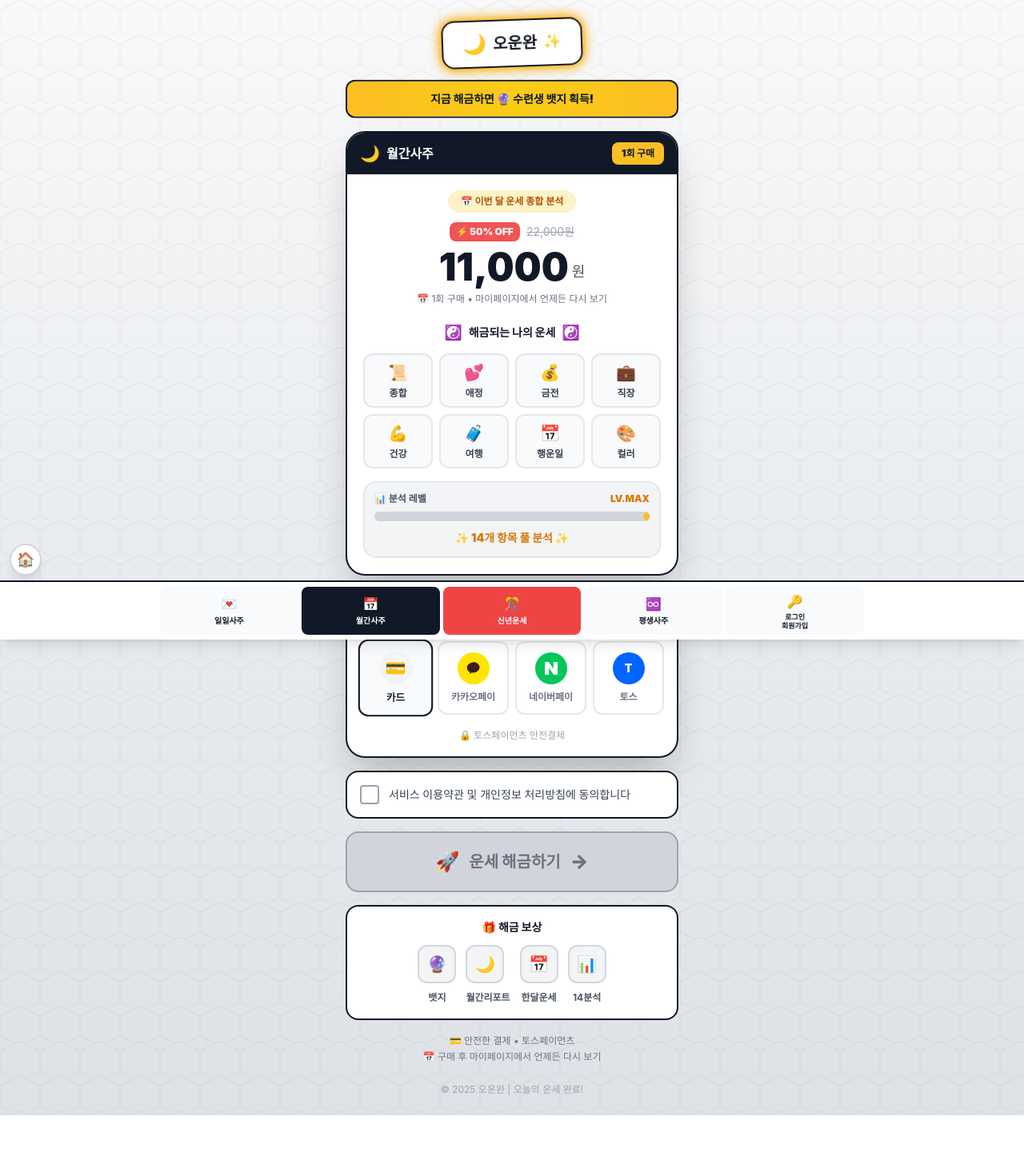
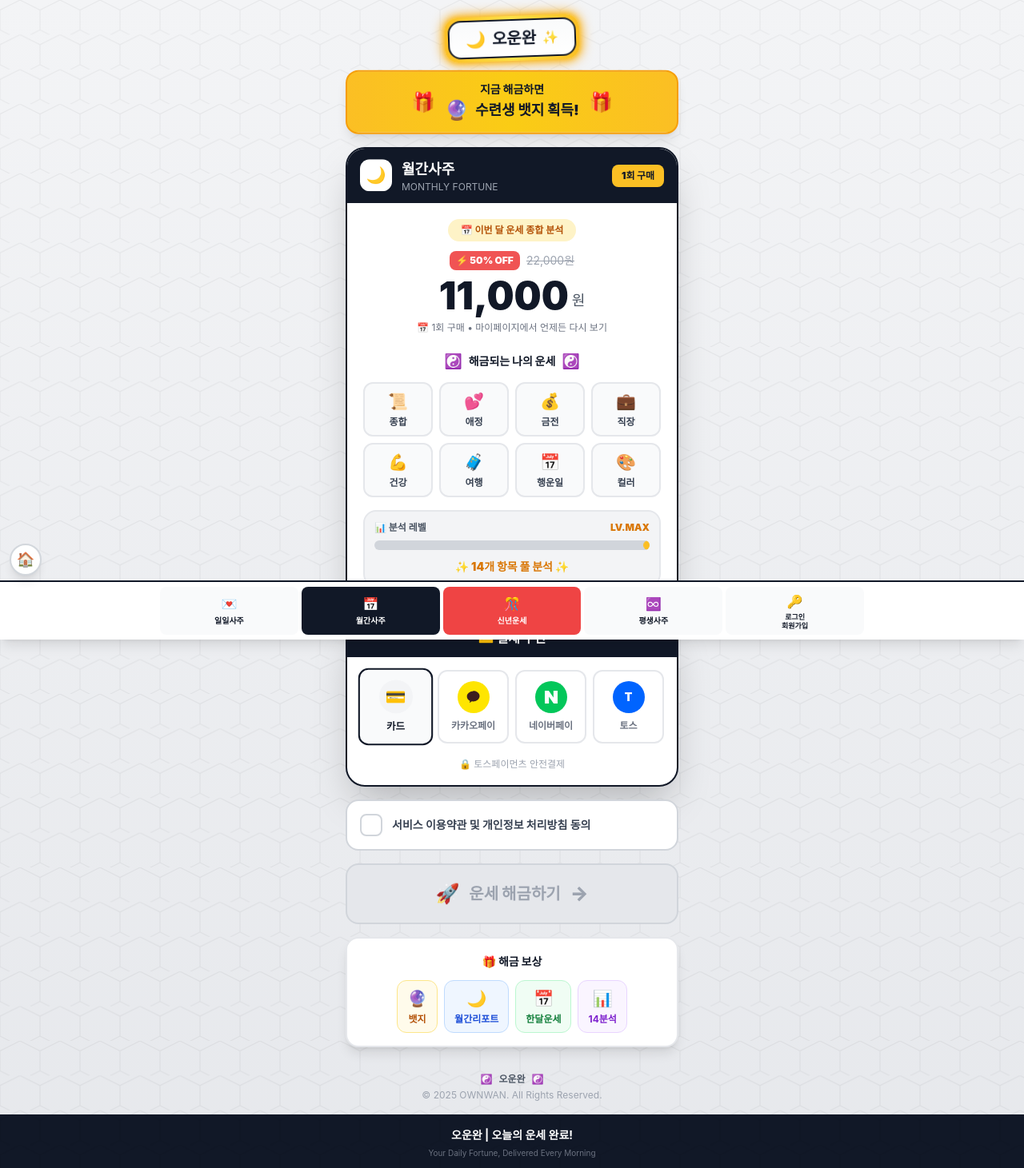
Before and after one commit to owuwan/ownwan-frontend, a React (Create React App) app: page /monthly-payment in a window 1280 px wide. Shown: the top 1461 px of the page at 80% size. Built offline with nearby package versions, Linux system fonts and the light colour scheme.

Commit message:
월간사주 결제페이지 V6 디자인

```diff
--- a/src/components/MonthlyPaymentPage.jsx
+++ b/src/components/MonthlyPaymentPage.jsx
@@ -1,9 +1,95 @@
 import React, { useState } from 'react';
+import { useNavigate } from 'react-router-dom';
+import { Check } from 'lucide-react';
+import Footer from './Footer';
+import LoadingScreen from './LoadingScreen';
 
-// V6 월간사주 결제페이지 미리보기
-export default function MonthlyPaymentPageV6Preview() {
+export default function MonthlyPaymentPage() {
+  const navigate = useNavigate();
   const [selectedMethod, setSelectedMethod] = useState('card');
   const [agreed, setAgreed] = useState(false);
+  const [isLoading, setIsLoading] = useState(false);
+
+  const handleBack = () => {
+    navigate(-1);
+  };
+
+  const handlePayment = async () => {
+    if (!agreed) {
+      alert('서비스 이용약관에 동의해주세요!');
+      return;
+    }
+
+    // 로그인 체크
+    const token = localStorage.getItem('access_token');
+    if (!token) {
+      alert('로그인이 필요합니다.');
+      navigate('/login');
+      return;
+    }
+
+    // 사용자 생년월일 정보 가져오기
+    try {
+      const backendUrl = process.env.REACT_APP_BACKEND_URL || 'https://ownwan-backend.onrender.com';
+
+      const profileRes = await fetch(`${backendUrl}/api/profile`, {
+        headers: {
+          'Authorization': `Bearer ${token}`
+        }
+      });
+
+      const profileData = await profileRes.json();
+
+      if (!profileData.success || !profileData.birth) {
+        alert('생년월일 정보가 필요합니다. 마이페이지에서 입력해주세요.');
+        navigate('/mypage');
+        return;
+      }
+
+      // TODO: 실제 결제 연동 (토스페이먼츠)
+      // 지금은 테스트용으로 바로 API 호출
+
+      const birth = profileData.birth;
+      const now = new Date();
+      const requestData = {
+        name: profileData.name || '사용자',
+        birthYear: birth.year,
+        birthMonth: birth.month,
+        birthDay: birth.day,
+        birthHour: birth.hour || 12,
+        gender: profileData.gender || '남자',
+        isLunar: birth.is_lunar || false,
+        targetYear: now.getFullYear(),
+        targetMonth: now.getMonth() + 1
+      };
+
+      setIsLoading(true);
+      // 월간사주 API 호출
+      const fortuneRes = await fetch(`${backendUrl}/api/monthly-saju`, {
+        method: 'POST',
+        headers: {
+          'Content-Type': 'application/json',
+          'Authorization': `Bearer ${token}`
+        },
+        body: JSON.stringify(requestData)
+      });
+
+      const fortuneData = await fortuneRes.json();
+
+      if (fortuneData.gpt_fortune) {
+        // 결과 페이지로 이동
+        navigate('/monthly-result', { state: { monthlyData: fortuneData } });
+      } else {
+        alert('운세 생성에 실패했습니다: ' + (fortuneData.error || '알 수 없는 오류'));
+        setIsLoading(false);
+      }
+
+    } catch (error) {
+      console.error('Error:', error);
+      alert('오류가 발생했습니다: ' + error.message);
+      setIsLoading(false);
+    }
+  };
 
   const paymentMethods = [
     { id: 'card', icon: '💳', label: '카드', color: '#374151' },
@@ -12,11 +98,46 @@ export default function MonthlyPaymentPageV6Preview() {
     { id: 'toss', icon: 'toss', label: '토스', color: '#0064FF' },
   ];
 
+  // 로딩 중이면 로딩 화면 표시
+  if (isLoading) {
+    return <LoadingScreen type="monthly" />;
+  }
+
   return (
-    <div className="min-h-screen relative overflow-hidden" style={{
-      background: 'linear-gradient(180deg, #f8f9fa 0%, #e9ecef 50%, #dee2e6 100%)'
-    }}>
-      {/* 육각형 패턴 배경 (원본과 동일 opacity-5) */}
+    <div className="min-h-screen bg-gradient-to-b from-gray-100 to-gray-200 pb-8 overflow-hidden relative">
+      {/* 커스텀 애니메이션 */}
+      <style>{`
+        @keyframes wiggle {
+          0%, 100% { transform: rotate(-3deg); }
+          50% { transform: rotate(3deg); }
+        }
+        @keyframes goldGlow {
+          0%, 100% { box-shadow: 0 0 5px #fbbf24, 0 0 10px #fbbf24, 0 0 15px #f59e0b; }
+          50% { box-shadow: 0 0 10px #fbbf24, 0 0 20px #fbbf24, 0 0 30px #f59e0b; }
+        }
+        @keyframes buttonGlow {
+          0%, 100% { box-shadow: 0 4px 15px rgba(0,0,0,0.3), 0 0 5px rgba(251,191,36,0.3); }
+          50% { box-shadow: 0 4px 20px rgba(0,0,0,0.4), 0 0 15px rgba(251,191,36,0.5); }
+        }
+        @keyframes shine {
+          0% { transform: translateX(-100%); }
+          100% { transform: translateX(100%); }
+        }
+        @keyframes float {
+          0%, 100% { transform: translateY(0); }
+          50% { transform: translateY(-5px); }
+        }
+        @keyframes bounce {
+          0%, 100% { transform: translateY(0); }
+          50% { transform: translateY(-8px); }
+        }
+        @keyframes sparkle {
+          0%, 100% { opacity: 1; transform: scale(1); }
+          50% { opacity: 0.5; transform: scale(1.2); }
+        }
+      `}</style>
+
+      {/* 육각형 패턴 배경 */}
       <div className="absolute inset-0 opacity-5 pointer-events-none">
         <svg width="100%" height="100%">
           <defs>
@@ -28,22 +149,23 @@ export default function MonthlyPaymentPageV6Preview() {
         </svg>
       </div>
 
-      <div className="relative z-10 max-w-md mx-auto px-4 py-6">
+      <div className="relative z-10 max-w-md mx-auto p-4 space-y-4">
 
-        {/* ===== 흔들흔들 로고 + 금빛 글로우 ===== */}
-        <div className="flex justify-center mb-4">
-          <div style={{animation: 'wiggle 2s ease-in-out infinite'}}>
+        {/* ===== 상단 로고 (흔들흔들 + 금빛 글로우) ===== */}
+        <div className="text-center pt-2">
           <div
-              className="bg-white rounded-2xl px-6 py-3 border-2 border-gray-900 relative"
-              style={{
-                animation: 'goldGlow 2s ease-in-out infinite',
-                boxShadow: '0 0 15px rgba(251,191,36,0.4)'
-              }}
+            className="inline-block relative"
+            style={{ animation: 'wiggle 2s ease-in-out infinite' }}
           >
+            <div
+              className="absolute -inset-1 bg-gradient-to-r from-amber-400 via-yellow-300 to-amber-400 rounded-2xl"
+              style={{ animation: 'goldGlow 2s ease-in-out infinite' }}
+            ></div>
+            <div className="relative bg-gradient-to-b from-gray-50 to-white rounded-2xl px-5 py-2 border-2 border-gray-900">
               <div className="flex items-center gap-2">
-                <span className="text-2xl">🌙</span>
-                <span className="text-xl font-black text-gray-900">오운완</span>
-                <span className="text-lg" style={{animation: 'sparkle 1.5s infinite'}}>✨</span>
+                <span className="text-xl">🌙</span>
+                <span className="text-gray-900 text-xl font-black">오운완</span>
+                <span className="text-base" style={{ animation: 'sparkle 1.5s infinite' }}>✨</span>
               </div>
             </div>
           </div>
@@ -51,34 +173,47 @@ export default function MonthlyPaymentPageV6Preview() {
 
         {/* ===== 해금 배너 ===== */}
         <div
-          className="bg-gradient-to-r from-amber-400 via-yellow-400 to-amber-400 rounded-xl p-3 mb-4 border-2 border-gray-900 text-center"
-          style={{animation: 'float 3s ease-in-out infinite'}}
+          className="bg-gradient-to-r from-amber-400 via-yellow-400 to-amber-400 rounded-2xl p-3 border-2 border-amber-500 shadow-lg relative overflow-hidden"
+          style={{ animation: 'float 3s ease-in-out infinite' }}
         >
-          <p className="text-gray-900 font-black text-sm">
-            지금 해금하면 🔮 수련생 뱃지 획득!
-          </p>
+          <div className="relative flex items-center justify-center gap-3">
+            <span className="text-2xl">🎁</span>
+            <div className="text-center">
+              <div className="text-gray-900 font-black text-sm">지금 해금하면</div>
+              <div className="flex items-center justify-center gap-2">
+                <span className="text-2xl">🔮</span>
+                <span className="text-gray-900 font-black text-lg">수련생 뱃지 획득!</span>
               </div>
-
-        {/* ===== 메인 카드 ===== */}
-        <div className="bg-white rounded-3xl border-2 border-gray-900 shadow-2xl overflow-hidden mb-4">
-
-          {/* 카드 헤더 */}
-          <div className="bg-gray-900 px-4 py-3">
-            <div className="flex items-center justify-between">
-              <div className="flex items-center gap-2">
-                <span className="text-xl">🌙</span>
-                <span className="text-white font-black">월간사주</span>
             </div>
-              <span className="bg-amber-400 text-gray-900 text-xs font-black px-3 py-1.5 rounded-lg">
-                1회 구매
-              </span>
+            <span className="text-2xl">🎁</span>
           </div>
         </div>
 
-          {/* 카드 바디 */}
+        {/* ===== 메인 상품 카드 ===== */}
+        <div className="bg-white rounded-3xl overflow-hidden border-2 border-gray-900 shadow-2xl">
+          {/* 헤더 */}
+          <div className="bg-gray-900 px-4 py-3 relative overflow-hidden">
+            <div className="relative flex items-center justify-between">
+              <div className="flex items-center gap-3">
+                <div
+                  className="w-10 h-10 bg-white rounded-xl flex items-center justify-center"
+                  style={{ animation: 'float 2s ease-in-out infinite' }}
+                >
+                  <span className="text-xl">🌙</span>
+                </div>
+                <div>
+                  <div className="text-white font-black text-lg">월간사주</div>
+                  <div className="text-gray-400 text-xs">MONTHLY FORTUNE</div>
+                </div>
+              </div>
+              <div className="bg-amber-400 text-gray-900 text-xs font-black px-3 py-1.5 rounded-lg">
+                1회 구매
+              </div>
+            </div>
+          </div>
+
           <div className="p-5">
-
-            {/* 가격 섹션 (먼저!) */}
+            {/* 가격 섹션 */}
             <div className="text-center mb-5 relative">
               <div className="inline-block bg-amber-100 text-amber-700 text-xs font-bold px-4 py-1.5 rounded-full mb-3">
                 📅 이번 달 운세 종합 분석
@@ -102,7 +237,7 @@ export default function MonthlyPaymentPageV6Preview() {
               </div>
             </div>
 
-            {/* ☯️ 해금되는 나의 운세 ☯️ (아래!) */}
+            {/* ☯️ 해금되는 나의 운세 ☯️ */}
             <div className="mb-4">
               <div className="flex items-center justify-center gap-2 mb-3">
                 <span className="text-lg">☯️</span>
@@ -132,7 +267,7 @@ export default function MonthlyPaymentPageV6Preview() {
               </div>
             </div>
 
-            {/* 경험치 바 스타일 (원본과 동일) */}
+            {/* 경험치 바 스타일 */}
             <div className="bg-gray-100 rounded-2xl p-3 border-2 border-gray-200">
               <div className="flex items-center justify-between mb-2">
                 <span className="text-gray-600 text-xs font-bold">📊 분석 레벨</span>
@@ -148,11 +283,10 @@ export default function MonthlyPaymentPageV6Preview() {
                 <span className="text-amber-600 font-black text-sm">✨ 14개 항목 풀 분석 ✨</span>
               </div>
             </div>
-
           </div>
         </div>
 
-        {/* ===== 결제 수단 (원본과 동일) ===== */}
+        {/* ===== 결제 수단 ===== */}
         <div className="bg-white rounded-3xl overflow-hidden border-2 border-gray-900 shadow-2xl mb-4">
           <div className="bg-gray-900 px-4 py-3 text-center">
             <span className="text-white font-black text-base">💳 결제 수단</span>
@@ -203,124 +337,83 @@ export default function MonthlyPaymentPageV6Preview() {
         </div>
 
         {/* ===== 약관 동의 ===== */}
-        <div className="bg-white rounded-2xl border-2 border-gray-900 p-4 mb-4">
         <button
           onClick={() => setAgreed(!agreed)}
-            className="w-full flex items-center gap-3"
+          className={`w-full p-4 rounded-2xl border-2 transition-all flex items-center gap-3 ${
+            agreed ? 'bg-gray-900 border-gray-900' : 'bg-white border-gray-300'
+          }`}
         >
-            <div className={`w-6 h-6 rounded border-2 flex items-center justify-center transition-all flex-shrink-0 ${
-              agreed ? 'bg-gray-900 border-gray-900' : 'bg-white border-gray-400'
+          <div className={`w-7 h-7 rounded-lg border-2 flex items-center justify-center flex-shrink-0 ${
+            agreed ? 'bg-amber-400 border-amber-400' : 'bg-white border-gray-300'
           }`}>
-              {agreed && <span className="text-white text-xs">✓</span>}
+            {agreed && <Check className="w-4 h-4 text-gray-900" />}
           </div>
-            <span className="text-gray-700 text-sm font-medium text-left">
-              서비스 이용약관 및 개인정보 처리방침에 동의합니다
+          <span className={`text-sm font-bold ${agreed ? 'text-white' : 'text-gray-700'}`}>
+            서비스 이용약관 및 개인정보 처리방침 동의
           </span>
         </button>
-        </div>
 
-        {/* ===== 결제 버튼 (buttonGlow + shine + bounce) ===== */}
+        {/* ===== 결제 버튼 ===== */}
         <button
+          onClick={handlePayment}
+          disabled={!agreed}
           className={`relative w-full py-5 rounded-2xl font-black text-xl overflow-hidden border-2 ${
             agreed
               ? 'bg-gray-900 text-white border-gray-900'
-              : 'bg-gray-300 text-gray-500 border-gray-400 cursor-not-allowed'
+              : 'bg-gray-200 text-gray-400 border-gray-300 cursor-not-allowed'
           }`}
-          style={agreed ? {animation: 'buttonGlow 2s ease-in-out infinite'} : {}}
+          style={agreed ? { animation: 'buttonGlow 2s ease-in-out infinite' } : {}}
         >
           {agreed && (
             <div
               className="absolute inset-0 bg-gradient-to-r from-transparent via-amber-400/40 to-transparent"
-              style={{animation: 'shine 2s infinite'}}
-            />
+              style={{ animation: 'shine 2s infinite' }}
+            ></div>
           )}
           <div className="relative flex items-center justify-center gap-3">
-            <span
-              className="text-2xl"
-              style={agreed ? {animation: 'bounce 1s ease-in-out infinite'} : {}}
-            >🚀</span>
+            <span className="text-2xl" style={agreed ? { animation: 'bounce 1s ease-in-out infinite' } : {}}>🚀</span>
             <span>운세 해금하기</span>
             <span className="text-2xl">→</span>
           </div>
         </button>
 
         {/* ===== 해금 보상 ===== */}
-        <div className="mt-4 bg-white rounded-2xl border-2 border-gray-900 p-4">
-          <p className="text-center text-gray-900 font-black text-sm mb-3">🎁 해금 보상</p>
-          <div className="flex justify-center gap-3">
-            {[
-              { icon: '🔮', label: '뱃지' },
-              { icon: '🌙', label: '월간리포트' },
-              { icon: '📅', label: '한달운세' },
-              { icon: '📊', label: '14분석' },
-            ].map((reward, idx) => (
-              <div key={idx} className="text-center">
-                <div className="w-12 h-12 bg-gray-100 rounded-xl flex items-center justify-center border-2 border-gray-300 mb-1">
-                  <span className="text-xl">{reward.icon}</span>
+        <div className="bg-white rounded-2xl p-4 border-2 border-gray-200 shadow-lg">
+          <div className="text-center mb-3">
+            <span className="text-gray-900 font-black text-sm">🎁 해금 보상</span>
           </div>
-                <span className="text-gray-600 text-xs font-bold">{reward.label}</span>
+          <div className="flex justify-center gap-2">
+            <div className="flex flex-col items-center gap-1 bg-amber-50 px-3 py-2 rounded-xl border border-amber-200">
+              <span className="text-xl">🔮</span>
+              <span className="text-amber-700 text-xs font-bold">뱃지</span>
             </div>
-            ))}
+            <div className="flex flex-col items-center gap-1 bg-blue-50 px-3 py-2 rounded-xl border border-blue-200">
+              <span className="text-xl">🌙</span>
+              <span className="text-blue-700 text-xs font-bold">월간리포트</span>
+            </div>
+            <div className="flex flex-col items-center gap-1 bg-green-50 px-3 py-2 rounded-xl border border-green-200">
+              <span className="text-xl">📅</span>
+              <span className="text-green-700 text-xs font-bold">한달운세</span>
+            </div>
+            <div className="flex flex-col items-center gap-1 bg-purple-50 px-3 py-2 rounded-xl border border-purple-200">
+              <span className="text-xl">📊</span>
+              <span className="text-purple-700 text-xs font-bold">14분석</span>
+            </div>
           </div>
         </div>
 
-        {/* ===== 하단 안내 ===== */}
-        <div className="mt-4 text-center">
-          <p className="text-gray-500 text-xs leading-relaxed">
-            💳 안전한 결제 • 토스페이먼츠<br/>
-            📅 구매 후 마이페이지에서 언제든 다시 보기
-          </p>
+        {/* ===== 푸터 ===== */}
+        <div className="text-center pt-4">
+          <div className="flex items-center justify-center gap-2 mb-1">
+            <span className="text-xs">☯️</span>
+            <span className="text-gray-600 font-bold text-xs">오운완</span>
+            <span className="text-xs">☯️</span>
+          </div>
+          <p className="text-gray-400 text-xs">© 2025 OWNWAN. All Rights Reserved.</p>
         </div>
 
-        {/* 푸터 */}
-        <div className="mt-6 text-center text-gray-400 text-xs">
-          <p>© 2025 오운완 | 오늘의 운세 완료!</p>
       </div>
-      </div>
-
-      {/* 애니메이션 스타일 */}
-      <style>{`
-        @keyframes wiggle {
-          0%, 100% { transform: rotate(-3deg); }
-          50% { transform: rotate(3deg); }
-        }
-
-        @keyframes goldGlow {
-          0%, 100% { box-shadow: 0 0 5px #fbbf24, 0 0 10px #fbbf24, 0 0 15px #f59e0b; }
-          50% { box-shadow: 0 0 10px #fbbf24, 0 0 20px #fbbf24, 0 0 30px #f59e0b; }
-        }
-
-        @keyframes sparkle {
-          0%, 100% { opacity: 1; transform: scale(1); }
-          50% { opacity: 0.5; transform: scale(1.2); }
-        }
-
-        @keyframes float {
-          0%, 100% { transform: translateY(0); }
-          50% { transform: translateY(-5px); }
-        }
-
-        @keyframes buttonGlow {
-          0%, 100% { box-shadow: 0 4px 15px rgba(0,0,0,0.3), 0 0 5px rgba(251,191,36,0.3); }
-          50% { box-shadow: 0 4px 20px rgba(0,0,0,0.4), 0 0 15px rgba(251,191,36,0.5); }
-        }
-
-        @keyframes shine {
-          0% { transform: translateX(-100%); }
-          100% { transform: translateX(100%); }
-        }
-
-        @keyframes bounce {
-          0%, 100% { transform: translateY(0); }
-          50% { transform: translateY(-8px); }
-        }
-
-        @keyframes coinPop {
-          0% { transform: scale(0.8); opacity: 0; }
-          50% { transform: scale(1.1); }
-          100% { transform: scale(1); opacity: 1; }
-        }
-      `}</style>
+      <Footer />
     </div>
   );
 }
```
Lines whose indentation alone changed are shown as unchanged.
